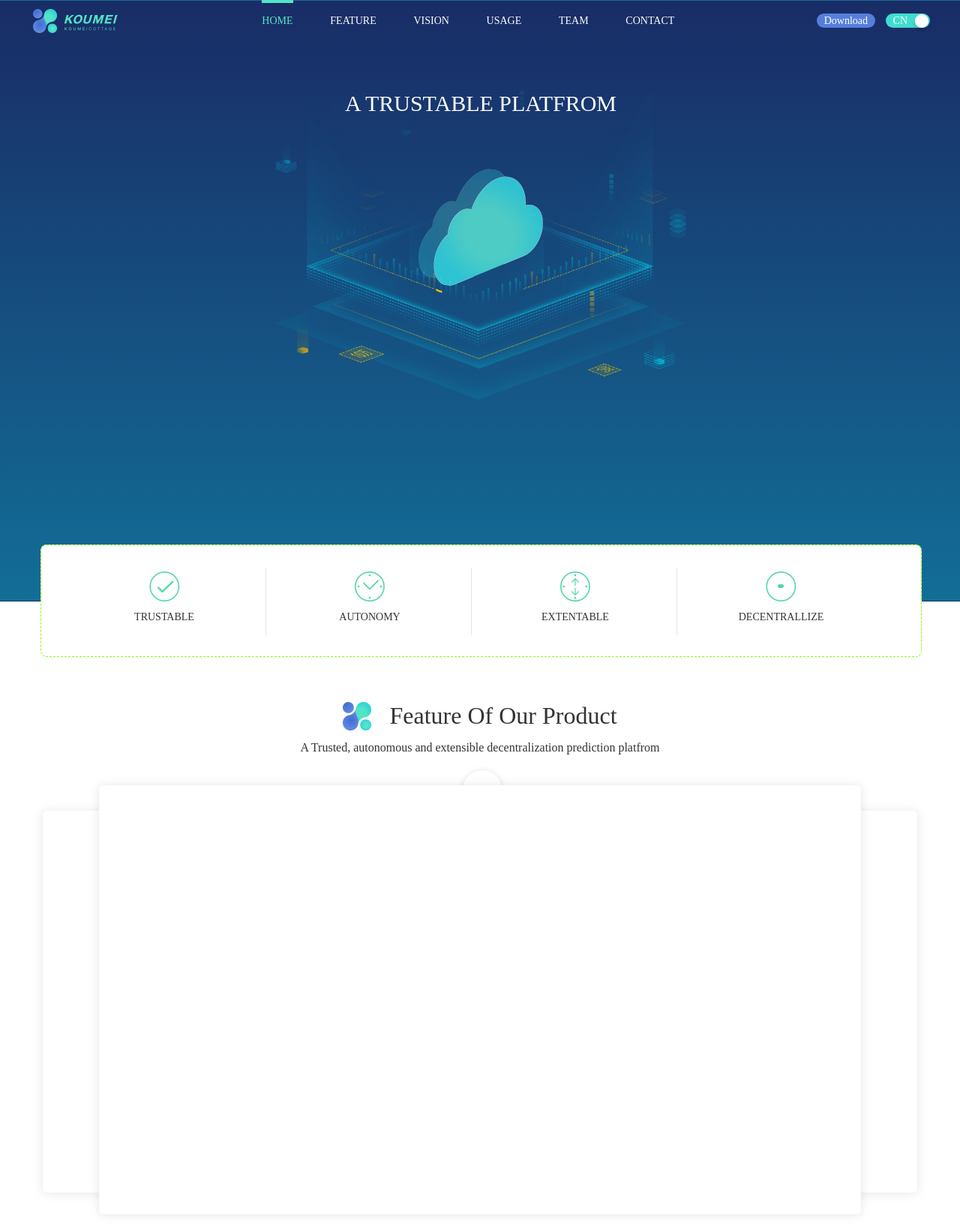
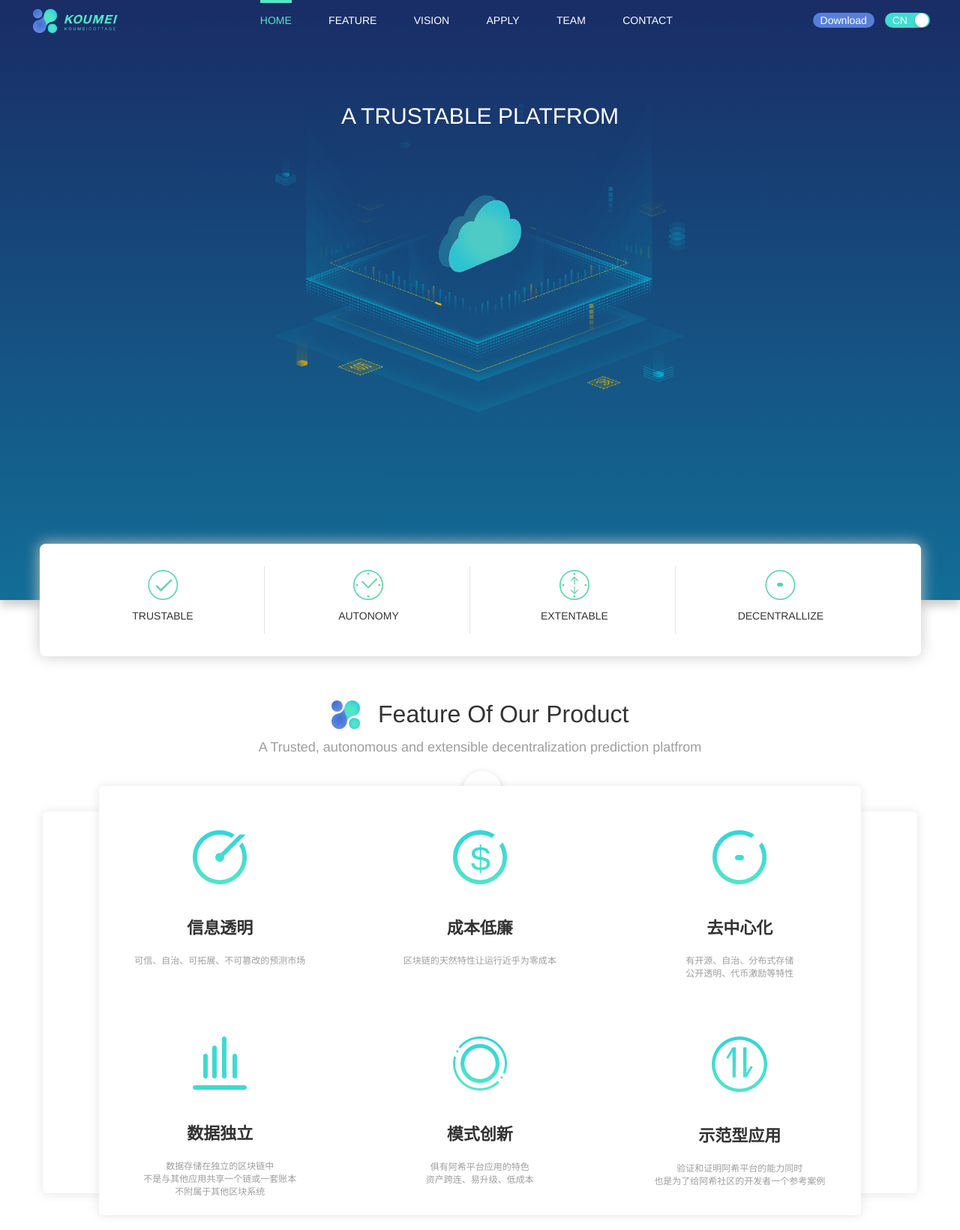
Before and after one commit to lbgod2222/Stimulate, a website: page index.html in a window 1280 px wide. Shown: the top 1640 px of the page at 75% size. Drawn offline with nearby package versions, Linux system fonts and the light colour scheme; some packages are replaced by stand-ins of ours; a script that the page names is missing.

Commit message:
:anchor: 12\12 before leave

```diff
--- a/index.html
+++ b/index.html
@@ -6,21 +6,23 @@
         <meta name="description" content="孔明屋是基于阿希链开发的去中心化应用，用于预测市场以及趋势/意志/逻辑/经验统筹，具有一定的科学意义">
         <link href="images/favicon.ico" rel="shortcut icon" type="image/x-icon">
         <script src="http://libs.baidu.com/jquery/1.8.3/jquery.min.js"></script>
+        <script src="https://cdn.bootcss.com/jquery-mousewheel/3.1.13/jquery.mousewheel.js"></script>
+        <script src="static/js/index.js"></script>
         <link rel="stylesheet" type="text/css" href="static/css/reset.css">
         <link rel="stylesheet" type="text/css" href="static/css/index.css">
     </head>
     <body>
-        <div id="prime">
+        <div id="prime" class="">
             <div id="header">
                 <div class="header_logo">
                 </div>
                 <ul class="header_list">
-                    <li class="header_list_active"><a href="#home">HOME</a></li>
-                    <li><a href="#feature">FEATURE</a></li>
-                    <li><a href="#vision">VISION</a></li>
-                    <li><a href="#usage">USAGE</a></li>
-                    <li><a href="#team">TEAM</a></li>
-                    <li><a href="#contact">CONTACT</a></li>
+                    <li class="header_list_active"><a href="#mainPage">HOME</a></li>
+                    <li><a href="#featurePage">FEATURE</a></li>
+                    <li><a href="#visionPage">VISION</a></li>
+                    <li><a href="#applyPage">APPLY</a></li>
+                    <li><a href="#teamPage">TEAM</a></li>
+                    <li><a href="#footerPage">CONTACT</a></li>
                 </ul>
                 <div class="interact">
                     <div class="download">
@@ -36,10 +38,11 @@
             </div>
         </div>
         <div id="mainPage">
+            <br clear="both">
             <div class="mainPage_content">
-                <div class="mainPage_content_layer1"></div>
-                <div class="mainPage_content_layer2"></div>
-                <div class="mainPage_content_layer3"></div>
+                <div class="mainPage_content_layer1 disappear"></div>
+                <div class="mainPage_content_layer2 disappear"></div>
+                <div class="mainPage_content_layer3 disappear"></div>
                 <span>A TRUSTABLE PLATFROM</span>
             </div>
             <div class="mainPage_transitionBar">
@@ -75,7 +78,40 @@
             </div>
             <div class="featurePage_bottom">
                 <div class="featurePage_bg1">
+                    <!-- <div class="featurePage_shadow"></div> -->
                     <div class="featurePage_bg2">
+                        <div class="featurePage_innerContain">
+                            <div class="featurePage_item">
+                                <img src="static/img/featurePage_transparent.png" alt="">
+                                <b>信息透明</b>
+                                <span>可信、自治、可拓展、不可篡改的预测市场</span>
+                            </div>
+                            <div class="featurePage_item">
+                                <img src="static/img/featurePage_cost.png" alt="">
+                                <b>成本低廉</b>
+                                <span>区块链的天然特性让运行近乎为零成本</span>
+                            </div>
+                            <div class="featurePage_item">
+                                <img src="static/img/featurePage_decentralize.png" alt="">
+                                <b>去中心化</b>
+                                <span>有开源、自治、分布式存储<br>公开透明、代币激励等特性</span>
+                            </div>
+                            <div class="featurePage_item featurePage_item_down">
+                                <img src="static/img/featurePage_state.png" alt="">
+                                <b>数据独立</b>
+                                <span>数据存储在独立的区块链中<br>不是与其他应用共享一个链或一套账本<br>不附属于其他区块系统</span>
+                            </div>
+                            <div class="featurePage_item featurePage_item_down">
+                                <img src="static/img/featurePage_circle.png" alt="">
+                                <b>模式创新</b>
+                                <span>俱有阿希平台应用的特色<br>资产跨连、易升级、低成本</span>
+                            </div>
+                            <div class="featurePage_item featurePage_item_down">
+                                <img src="static/img/featurePage_change.png" alt="">
+                                <b>示范型应用</b>
+                                <span>验证和证明阿希平台的能力同时<br>也是为了给阿希社区的开发者一个参考案例</span>
+                            </div>
+                        </div>
                     </div>
                 </div>
             </div>
@@ -188,6 +224,7 @@
                 <div class="teamPage_bg2"></div>
                 <div class="teamPage_footer">
                     <div class="teamPage_footer_arror"></div>
+                    <span><sub>「</sub>&nbsp;&nbsp;一个可信、自治、可扩展的去中心化预测平台&nbsp;&nbsp;<sup>」</sup></span>
                 </div>
             </div>
         </div>
--- a/static/css/index.css
+++ b/static/css/index.css
@@ -1,7 +1,23 @@
+body{
+    min-width: 1240px;
+}
+/* Anim Switch */
+.disappear{
+    opacity: 0;
+    transition: all ease-in-out .4s;
+}
 #prime{
     position: fixed;
     width: 100%;
-    z-index: 2;
+    z-index: 999;
+    transition: all ease-in-out .4s;
+}
+.prime_scroll{
+    background-color: #fff !important;
+    box-shadow: 0px 0px 20px rgb(201, 201, 201);
+}
+.prime_scroll a{
+    color: #000 !important;
 }
 #header{
     font-size: 14px;
@@ -49,10 +65,14 @@
     color: #fff;
 }
 .interact .download span{
+    transition: all ease .4s;
     padding: 2px 10px;
     border-radius: 10px;
     cursor: pointer;
     background-color: rgb(86, 127, 219);
+}
+.interact .download span:hover{
+    background-color: rgb(28, 74, 170);
 }
 .interact .i18n_btn{
     margin-left: 10px;
@@ -71,12 +91,17 @@
 }
 #mainPage{
     position: relative;
-    border: 1px solid transparent;
     /* overflow: hidden; */
+    min-height: 700px;
     width: 100%;
     height: 100vh;
+    background-color: #fff;
+    box-shadow: 0px 7px 13px rgb(201, 201, 201);
     background: linear-gradient(to bottom, rgb(25,44,102), rgb(18, 110, 151));
 }
+/* #mainPage::after{
+    clear: both;
+} */
 .mainPage_content{
     position: relative;
     width: 865px;
@@ -87,28 +112,32 @@
 .mainPage_content .mainPage_content_layer1{
     position: absolute;
     left: 0;
-    top: 0;
+    top: 60px;
     width: 100%;
     height: 100%;
     background: url('../img/mainPage_layer_2.png') no-repeat;
     background-size: contain;
+    transition: all ease .4s;
 }
 .mainPage_content .mainPage_content_layer2{
     position: absolute;
     left: 0;
-    top: 0;
+    top: 40px;
     width: 100%;
     height: 100%;
     background: url('../img/mainPage_layer_1.png') no-repeat;
     background-size: contain;
+    transition: all ease .4s;
 }
 .mainPage_content .mainPage_content_layer3{
     position: absolute;
     left: 0;
-    top: 0;
+    top: 20px;
     width: 100%;
-    height: 75%;
-    background: url('../img/mainPage_cloud.png') no-repeat center;
+    height: 100%;
+    background: url('../img/mainPage_cloud.png') no-repeat 50% 32%;
+    background-size: 20%;
+    transition: all ease .4s;
     /* background-size: contain; */
 }
 .mainPage_content span{
@@ -131,7 +160,7 @@
     height: 150px;
     background-color: #fff;;
     margin: auto;
-    border: 1px dashed chartreuse;
+    box-shadow: 0px 0px 20px rgb(201, 201, 201);
 }
 .mainPage_transitionBar_inner div{
     padding-top: 5px;
@@ -178,11 +207,14 @@
 }
 .featurePage_upper_detail{
     margin-top: 10px;
+    color: #9e9e9e;
+    font-size: 18px;
 }
 .featurePage_bottom{
     margin-top: 15px;
 }
 .featurePage_bg1{
+    position: relative;
     padding-top: 15px;
     width: 1190px;
     height: 580px;
@@ -190,12 +222,56 @@
     background: url('../img/featurePage_bg1.png') no-repeat;
     background-size: contain;
 }
+.featurePage_shadow{
+    background: url(../img/shadow.png) no-repeat center;
+    background-size: contain;
+    /* display: none; */
+    width: 80%;
+    height: 100%;
+    position: absolute;
+    opacity: 1;
+    transition: opacity .3s;
+    pointer-events: none;
+}
 .featurePage_bg2{
     margin: auto;
     width: 1040px;
     height: 600px;
     background: url('../img/featurePage_bg2.png') no-repeat;
     background-size: contain;
+}
+.featurePage_innerContain{
+    display: flex;
+    flex-wrap: wrap;
+    width: 100%;
+    height: 100%;
+}
+.featurePage_item{
+    height: 300px;
+    width: 346.5px;
+    box-sizing: border-box;
+}
+.featurePage_item_down > img{
+    margin: 45px auto 0 auto !important;
+}
+.featurePage_item img{
+    display: block;
+    margin: 70px auto 0 auto;
+    text-align: center;
+}
+.featurePage_item b{
+    font-size: 22px;
+    margin-top: 40px;
+    display: block;
+    text-align: center;
+}
+.featurePage_item span{
+    display: block;
+    font-size: 12px;
+    color: #9e9e9e;
+    margin-top: 20px;
+    text-align: center;
+
 }
 #visionPage{
     width: 100%;
@@ -230,6 +306,8 @@
 }
 .visionPage_upper_detail{
     display: block;
+    font-size: 16px;
+    color: #9e9e9e;
     margin-top: 10px;
 }
 .visionPage_upper_decor{
@@ -247,6 +325,10 @@
     display: inline-block;
     vertical-align: top;
     width: 45%;
+}
+.visionPage_leftbottom p{
+    font-size: 14px;
+    line-height: 28px;
 }
 .visionPage_rightbottom{
     display: inline-block;
@@ -272,11 +354,15 @@
     width: 100%;
     height: 825px;
     /* background-color: rgb(247, 247, 249); */
-    background-color: cadetblue;
+    background-color: #fff;
 }
 .applyPage_upper span{
     display: block;
     text-align: center;
+}
+.applyPage_upper_detail{
+    font-size: 18px;
+    color: #9e9e9e;
 }
 .applyPage_upper .applyPage_upper_title{
     padding-top: 130px;
@@ -312,7 +398,7 @@
     width: 355px;
     height: 400px;
     box-sizing: border-box;
-    padding: 65px 40px;
+    padding: 70px 55px;
     background: url('../img/applyPage_bg.png') no-repeat;
     background-size: contain;
 }
@@ -343,11 +429,19 @@
     /* height: 0px !important; */
     z-index: 7;
 }
+.applyPage_active .applyPage_item_content{
+    font-size: 15px;
+    line-height: 30px;
+}
 .applyPage_l1_right{
     height: 410px !important;
     width: 365px !important;
     margin-left: -130px;
     z-index: 6;
+}
+.applyPage_l1_right .applyPage_item_content{
+    font-size: 13px;
+    line-height: 26px;
 }
 .applyPage_l2_right{
     height: 380px !important;
@@ -355,11 +449,19 @@
     margin-left: -130px;
     z-index: 5;
 }
+.applyPage_l2_right .applyPage_item_content{
+    font-size: 12px;
+    line-height: 24px;
+}
 .applyPage_l3_right{
     height: 350px !important;
     width: 305px !important;
     margin-left: -130px;
     z-index: 4;
+}
+.applyPage_l3_right .applyPage_item_content{
+    font-size: 11px;
+    line-height: 22px;
 }
 .applyPage_l4_right{
     height: 320px !important;
@@ -379,17 +481,29 @@
     margin-right: -130px;
     z-index: 6;
 }
+.applyPage_l1_left .applyPage_item_content{
+    font-size: 13px;
+    line-height: 25px;
+}
 .applyPage_l2_left{
     height: 380px !important;
     width: 335px !important;
     margin-right: -130px;
     z-index: 5;
 }
+.applyPage_l2_left .applyPage_item_content{
+    font-size: 12px;
+    line-height: 23px;
+}
 .applyPage_l3_left{
     height: 350px !important;
     width: 305px !important;
     margin-right: -130px;
     z-index: 4;
+}
+.applyPage_l3_left .applyPage_item_content{
+    font-size: 11px;
+    line-height: 22px;
 }
 .applyPage_l4_left{
     height: 320px !important;
@@ -439,6 +553,10 @@
     font-weight: 400;
     margin-left: 20px;
 }
+.teamPage_upper_detail{
+    font-size: 18px;
+    color: #9e9e9e;
+}
 .teamPage_container_upper span{
     display: block;
     text-align: center;
@@ -467,6 +585,21 @@
     width: 1170px;
     height: 290px;
     background: url('../img/teamPage_footer.png') no-repeat;
+}
+.teamPage_footer span{
+    display: block;
+    height: 80px;
+    line-height: 80px;
+    font-size: 32px;
+    color: #fff;
+    margin-top: 65px;
+    text-align: center;
+}
+.teamPage_footer sub{
+    vertical-align: text-bottom;
+}
+.teamPage_footer sup{
+    vertical-align: text-top;
 }
 .teamPage_footer_arror{
     position: absolute;
@@ -521,6 +654,7 @@
     width: 100%;
     height: 285px;
     background: url('../img/footerPage_bg.png') no-repeat;
+    background-size: cover;
 }
 .footerPage_container{
     position: relative;
--- a/static/css/reset.css
+++ b/static/css/reset.css
@@ -8,6 +8,9 @@ html, body, h1, h2, h3, h4, h5, h6, div, dl, dt, dd, ul, ol, li, p, blockquote,
     display: block;
   }
 
+  html{
+    font-family: Helvetica Neue,Helvetica,PingFang SC,Hiragino Sans GB,Microsoft YaHei,\\5FAE\8F6F\96C5\9ED1,Arial,sans-serif;
+  }
   table {
     border-collapse: collapse;
     border-spacing: 0;
--- /dev/null
+++ b/static/js/index.js
@@ -0,0 +1,69 @@
+// Main logic of KMW project
+//  params
+var isCountinue = true;
+
+$(document).ready(function(event, target){
+    // Scroll bar color reflection
+    $(window).scroll(function(event){
+        var headerScroll = $(window).scrollTop();
+        if (headerScroll > 55) {
+            if (!$('#prime').hasClass('prime_scroll')) {
+                $('#prime').addClass('prime_scroll');
+            } else {
+                return;
+            }
+        } else {
+            if (!$('#prime').hasClass('prime_scroll')) {
+                return;
+            } else {
+                $('#prime').removeClass('prime_scroll');
+            }
+        }
+    });
+
+    // Main page animation
+    function mainPageAnim() {
+        var layer1 = $('.mainPage_content_layer2');
+        var layer2 = $('.mainPage_content_layer1');
+        var layer3 = $('.mainPage_content_layer3');
+
+        layer1.removeClass('disappear');
+        layer1.css('top', '0');
+        setTimeout(() => {
+            layer2.removeClass('disappear');
+            layer2.css('top', '0');
+        }, 400);
+        setTimeout(() => {
+            layer3.removeClass('disappear');
+            layer3.css('top', '0');
+        }, 800);
+    }
+
+    // bind scroll action
+    $(window).bind('mousewheel', function(event, delta, deltaX, deltaY) {
+        // PREVENT TO DUMPLICATED FUNCTION
+        // PARAMS
+        if (!isCountinue) {
+            return;
+        }
+        console.log('ACTICE MOUSEWHEEL');
+        // scroll down, delta for -1,scroll up, delta for 1
+        var mainPageScroll = $(window).scrollTop();
+        var mainPageHeight = $('#mainPage').height();
+        if (mainPageScroll < mainPageHeight - 10) {
+            console.log(deltaY);
+            if (deltaY < 0 && isCountinue) {
+                isCountinue = false;
+                $('body, html').animate({scrollTop:$('#featurePage').offset().top}, 800);
+                setTimeout(() => {
+                    isCountinue = true;
+                }, 800);
+                // $(window).scrollTop(mainPageHeight);
+            }
+        }
+        // console.log($('#mainPage').height());
+    })
+
+    // immediately action area
+    mainPageAnim();
+});
```
Also changed, not shown: static/img/featurePage_change.png (added), static/img/featurePage_circle.png (added), static/img/featurePage_cost.png (added), static/img/featurePage_decentralize.png (added), static/img/featurePage_state.png (added), static/img/featurePage_transparent.png (added), 2 other files.
